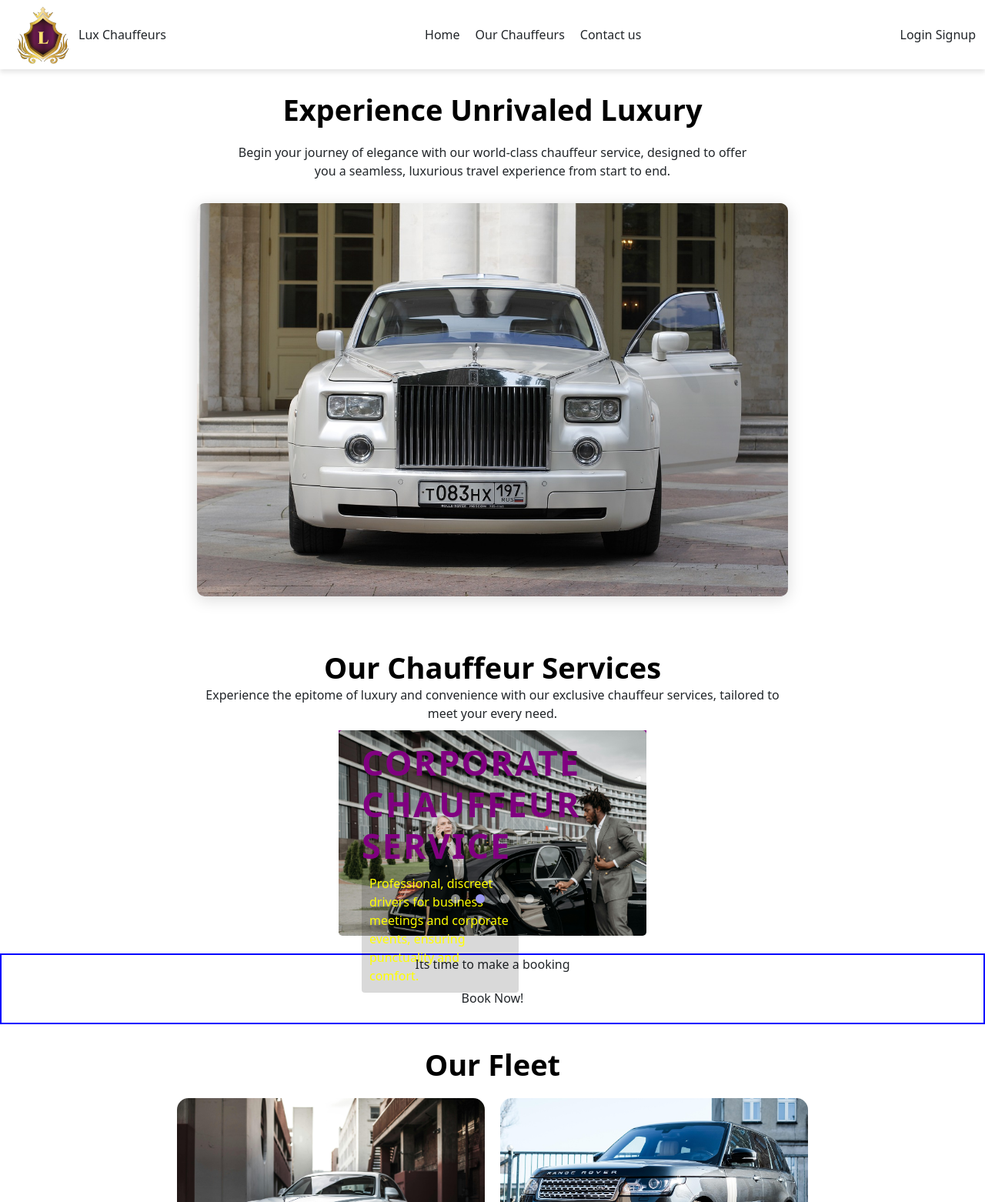
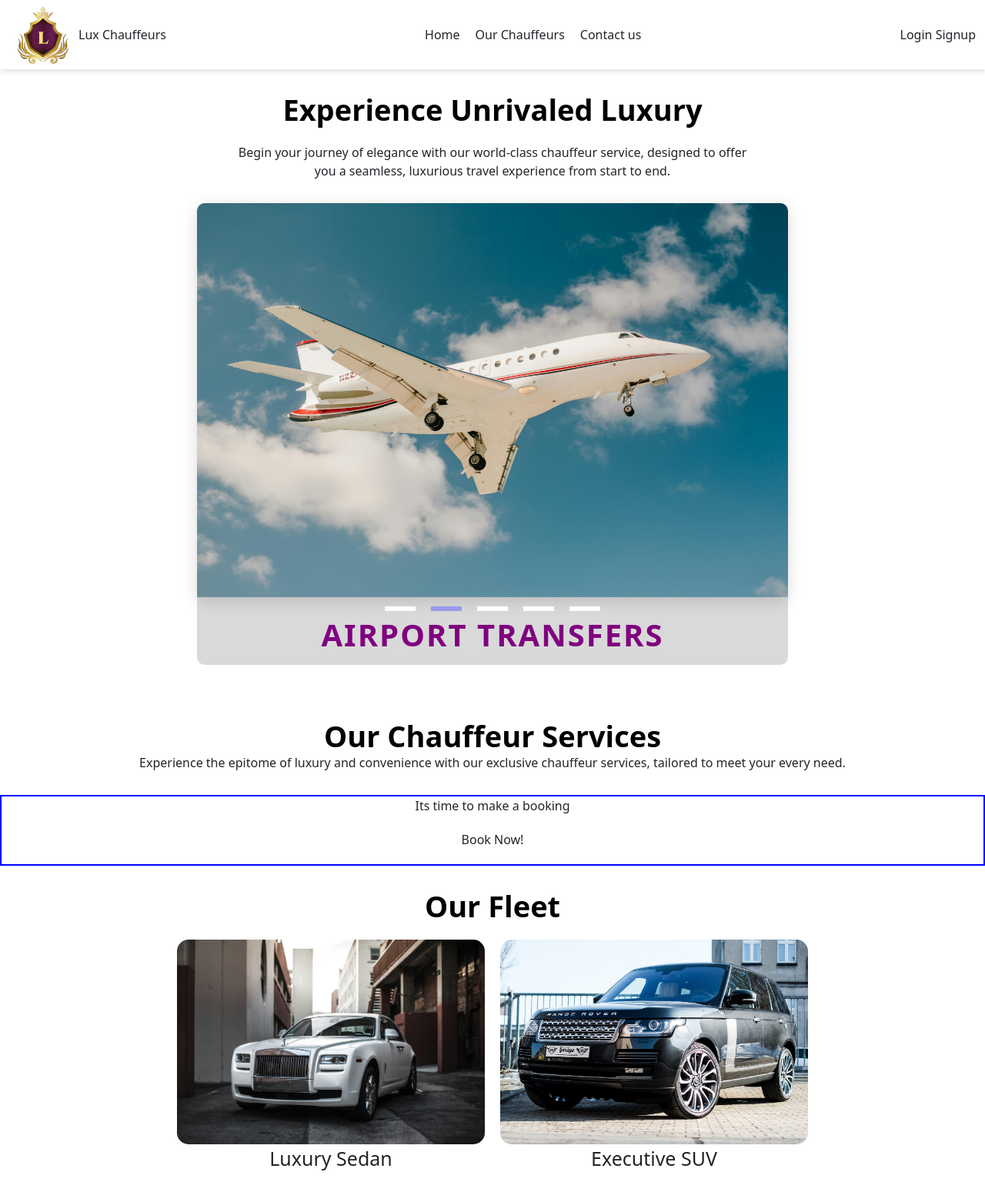
Before and after one commit to tumelo-maja/luxury-chauffeur-service, a Django app: template templates/home.html in a window 1280 px wide. Shown: the top 1562 px of the page at 77% size. Run offline with Django 4.2, Linux system fonts and the light colour scheme; the template is opened without the code that fills it, so the values that code supplies are empty; some libraries are stand-ins or nearby versions.

Commit message:
move image carousel to hero section

```diff
--- a/static/css/style.css
+++ b/static/css/style.css
@@ -73,7 +73,7 @@ main.home {
     width: 90px;
 }
 
-.hero-image {
+/* .hero-image {
     display: flex;
     align-items: center;
     justify-content: center;
@@ -87,79 +87,85 @@ main.home {
     border-radius: 10px;
     box-shadow: 0 4px 20px rgba(0, 0, 0, 0.15);
     overflow: hidden;
-}
+} */
 
 /* services section */
-#services {
+#hero-home {
     width: 100%;
     max-width: 48rem;
 }
 
-.services-slider {
+.hero-slider {
     position: relative;
-   width: 400px;
-   height: 250px;
+    width: 100%;
+    max-width: 48rem;
+    height: auto;
     margin: 10px;
-   background-color: darkmagenta;
+    border-radius: 10px;
+    background-color: rgba(0, 0, 0, 0.15);
 }
 
-.service-item {
-    z-index: 1;
-    position: absolute;
+.hero-item {
+    /* z-index: 1; */
     width: 100%;
     clip-path: circle(0% at 0 50%);
 }
 
-.service-item.active{
+.hero-item.active {
     clip-path: circle(150% at 0 50%);
-    transition: 1s;
+    transition: 2s;
     transition-property: clip-path;
 }
 
-.service-image {
-    z-index: 1;
+.hero-image {
+    /* z-index: 1; */
     width: 100%;
-    border-radius:5px ;
+    max-width: 48rem;
+    height: 100%;
+    border-radius: 10px 10px 0 0;
+    box-shadow: 0 4px 20px rgba(0, 0, 0, 0.15);
+    overflow: hidden;
 }
 
-.service-text {
-position: absolute;
-top: 0;
+.hero-text {
     padding: 15px 30px;
 }
 
-.service-text h3 {
+.hero-text h3 {
     color: purple;
-    font-size: 45px;
+    font-size: 40px;
     text-transform: uppercase;
     font-weight: 800;
     letter-spacing: 2px;
+    margin-top: 10px;
+    text-align: center;
 }
 
-.service-text p {
+.hero-text p {
     color: yellow;
     background-color: rgba(0, 0, 0, 0.15);
     font-size: 16px;
     width: 60%;
     padding: 10px;
     border-radius: 4px;
+    display: none;
 }
 
 .slide-control {
     z-index: 2;
     position: absolute;
     display: flex;
-    bottom: 15px;
+    bottom: 60px;
     left: 50%;
     transform: translateX(-50%);
 }
 
 .slide-control .btn-item {
-   background: rgba(255, 255, 255, 0.5);
-   width: 12px;
-   height: 12px;
+    background: rgb(255, 255, 255);
+    width: 40px;
+    height: 6px;
     margin: 10px;
-   border-radius: 50%;
+    /* border-radius: 50%; */
     cursor: pointer;
 }
 
--- a/static/js/script.js
+++ b/static/js/script.js
@@ -27,17 +27,19 @@ $(document).ready(function () {
         $(this).closest('.message').removeClass('show');
     });
 
-$(document).ready(function () {
-    const $slideElements = $('.service-item');
+    const $slideElements = $('.hero-item');
     const $buttonElements = $('.btn-item');
     let currentSlide = 1;
 
     // Manual carousel navigation
     const manualNav = function (manual) {
         $slideElements.removeClass('active');
+        $slideElements.addClass('hidden-item');
         $buttonElements.removeClass('active');
 
+        // $($slideElements[manual]).toggleClass('active hidden-item');
         $($slideElements[manual]).addClass('active');
+        $($slideElements[manual]).removeClass('hidden-item');
         $($buttonElements[manual]).addClass('active');
     }
 
@@ -56,9 +58,14 @@ $(document).ready(function () {
         const repeater = function () {
             setTimeout(function () {
                 $slideElements.removeClass('active');
+                $slideElements.addClass('hidden-item');
                 $buttonElements.removeClass('active');
 
+                // $($slideElements[i]).toggleClass('active hidden-item');
+                $($slideElements[i]).removeClass('hidden-item');
                 $($slideElements[i]).addClass('active');
+                $($slideElements[i]).show();
+                // $($slideElements[i]).removeClass('hidden-item');
                 $($buttonElements[i]).addClass('active');
                 i++;
 
@@ -69,7 +76,7 @@ $(document).ready(function () {
                 if (i < $slideElements.length) {
                     repeater();
                 }
-            }, 5000);
+            }, 4000);
         }
 
         repeater();
@@ -77,6 +84,3 @@ $(document).ready(function () {
 
     repeat();
 });
-
-
-});
--- a/templates/home.html
+++ b/templates/home.html
@@ -9,9 +9,10 @@
         <p class="col-md-7 text-center">Begin your journey of elegance with our world-class chauffeur service, designed
             to offer you a
             seamless, luxurious travel experience from start to end.</p>
-        <div class="hero-image">
+        <!-- <div class="hero-image">
             <img src="{% static 'images/rolls-royce-car.jpg' %}" alt="">
-        </div>
+        </div> -->
+        {% include 'includes/hero-carousel.html' %}
     </section>
     <!-- Services section -->
     <section id="services" class="flex flex-col justify-center items-center">
@@ -20,56 +21,7 @@
             tailored to meet your
             every need.</p>
 
-        <!-- Custom image carousel -->
-        <div class="services-slider">
-            <!-- Service Item 1 -->
-            <div class="service-item active">
-                <img src="{% static 'images/airport-chauffeur.jpg' %}" class="service-image" alt="Airport Transfers">
-                <div class="service-text">
-                    <h3>Airport Transfers</h3>
-                    <p>Effortless, timely pick-ups and drop-offs to and from all major airports, ensuring a smooth
-                        start or end to your travels.</p>
-                </div>
-            </div>
-            <!-- Service Item 2 -->
-            <div class="service-item">
-                <img src="{% static 'images/business-chauffeur.jpg' %}" class="service-image"
-                    alt="Corporate Chauffeur Service">
-                <div class="service-text">
-                    <h3>Corporate Chauffeur Service</h3>
-                    <p>Professional, discreet drivers for business meetings and corporate events, ensuring
-                        punctuality and comfort.</p>
-                </div>
-            </div>
-            <!-- Service Item 3 -->
-            <div class="service-item">
-                <img src="{% static 'images/wedding-chauffeur.jpg' %}" class="service-image"
-                    alt="Special Event & Wedding Transport">
-                <div class="service-text">
-                    <h3>Special Event & Wedding Transport</h3>
-                    <p>Elegant and luxurious vehicles for weddings, galas, and other significant occasions, designed
-                        to make your event unforgettable.</p>
-                </div>
-            </div>
 
-            <!-- Service Item 4 -->
-            <div class="service-item">
-                <img src="{% static 'images/private-chauffeur2.jpg' %}" class="service-image"
-                    alt="Private & VIP Chauffeur Services">
-                <div class="service-text">
-                    <h3>Private & VIP Chauffeur Services</h3>
-                    <p>Personalized chauffeur services for VIPs, ensuring maximum comfort and security for your
-                        private or high-profile travels.</p>
-                </div>
-            </div>
-
-            <div class="slide-control">
-                <div class="btn-item active"></div>
-                <div class="btn-item"></div>
-                <div class="btn-item"></div>
-                <div class="btn-item"></div>
-            </div>
-        </div>
     </section>
     <!-- book a ride -->
     <div id="book-now">
--- /dev/null
+++ b/templates/includes/hero-carousel.html
@@ -0,0 +1,61 @@
+{% load static %}
+
+<div id="hero-home" class="flex flex-col justify-center items-center">
+    <!-- Custom image carousel -->
+    <div class="hero-slider">
+        <!-- Service Item 1 -->
+        <div class="hero-item active">
+            <img src="{% static 'images/rolls-royce-car.jpg' %}" class="hero-image" alt="welcome">
+            <div class="hero-text">
+                <h3>Welcome to Lux Chauffeurs</h3>
+                <p>Personalized chauffeur services for VIPs, ensuring maximum comfort and security for your
+                    private or high-profile travels.</p>
+            </div>
+        </div>
+        <!-- Service Item 2 -->
+        <div class="hero-item hidden-item">
+            <img src="{% static 'images/airport-chauffeur.jpg' %}" class="hero-image" alt="Airport Transfers">
+            <div class="hero-text">
+                <h3>Airport Transfers</h3>
+                <p>Effortless, timely pick-ups and drop-offs to and from all major airports, ensuring a smooth
+                    start or end to your travels.</p>
+            </div>
+        </div>
+        <!-- Service Item 3 -->
+        <div class="hero-item hidden-item">
+            <img src="{% static 'images/business-chauffeur.jpg' %}" class="hero-image" alt="corporate chauffeur">
+            <div class="hero-text">
+                <h3>Corporate Chauffeur</h3>
+                <p>Professional, discreet drivers for business meetings and corporate events, ensuring
+                    punctuality and comfort.</p>
+            </div>
+        </div>
+        <!-- Service Item 4 -->
+        <div class="hero-item hidden-item">
+            <img src="{% static 'images/wedding-chauffeur.jpg' %}" class="hero-image" alt="special events">
+            <div class="hero-text">
+                <h3>Special Events</h3>
+                <p>Elegant and luxurious vehicles for weddings, galas, and other significant occasions, designed
+                    to make your event unforgettable.</p>
+            </div>
+        </div>
+
+        <!-- Service Item 5 -->
+        <div class="hero-item hidden-item">
+            <img src="{% static 'images/private-chauffeur2.jpg' %}" class="hero-image" alt="private & VIP chauffeur">
+            <div class="hero-text">
+                <h3>Private & VIP Chauffeur</h3>
+                <p>Personalized chauffeur services for VIPs, ensuring maximum comfort and security for your
+                    private or high-profile travels.</p>
+            </div>
+        </div>
+        <!-- Slide control/tracker  -->
+        <div class="slide-control">
+            <div class="btn-item active"></div>
+            <div class="btn-item"></div>
+            <div class="btn-item"></div>
+            <div class="btn-item"></div>
+            <div class="btn-item"></div>
+        </div>
+    </div>
+</div>
```
Lines whose indentation alone changed are shown as unchanged.
